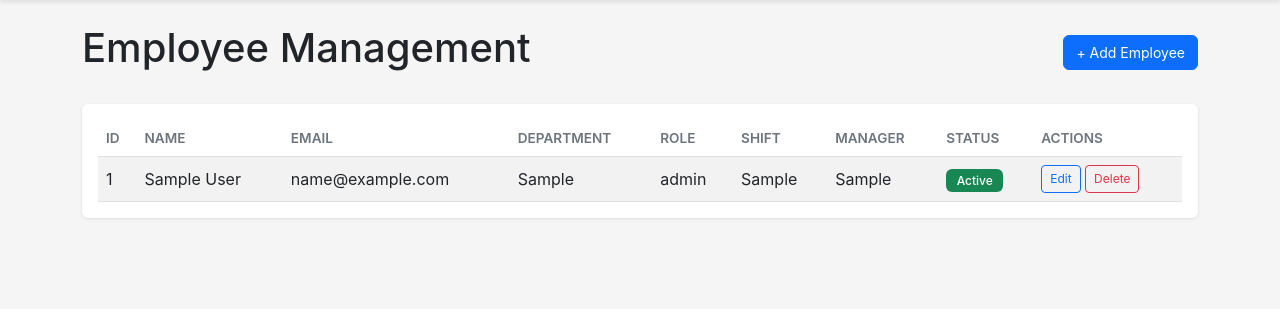
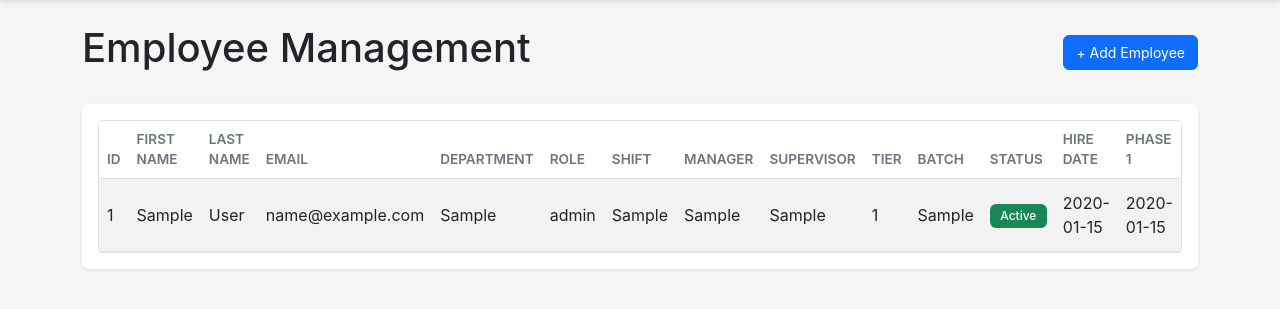
Before and after one commit to rafael7ms/operations-db, a Flask app: page /employees in a window 1280 px wide. Shown: the part 56-365 px from the top of the page. Run offline with Flask 3, Linux system fonts and the light colour scheme; a user stored in the database is signed in; tables that the repository leaves empty hold one stand-in row (values such as "Sample post").

Commit message:
Add horizontal scroll for employee table with all fields
- templates/employees.html: Added all employee fields to table
- static/css/style.css: Added .table-container with overflow-x: auto

Co-Authored-By: Claude Opus 4.6 <noreply@anthropic.com>

```diff
--- a/app/static/css/style.css
+++ b/app/static/css/style.css
@@ -130,3 +130,11 @@ body {
     0% { transform: rotate(0deg); }
     100% { transform: rotate(360deg); }
 }
+
+/* Horizontal Scrollable Table Container */
+.table-container {
+    overflow-x: auto;
+    -webkit-overflow-scrolling: touch;
+    border: 1px solid #dee2e6;
+    border-radius: 0.25rem;
+}
--- a/app/templates/employees.html
+++ b/app/templates/employees.html
@@ -54,18 +54,26 @@
 
         <div class="card">
             <div class="card-body">
-                <div class="table-responsive">
+                <div class="table-container">
                     <table class="table table-striped table-hover">
                         <thead>
                             <tr>
                                 <th>ID</th>
-                                <th>Name</th>
+                                <th>First Name</th>
+                                <th>Last Name</th>
                                 <th>Email</th>
                                 <th>Department</th>
                                 <th>Role</th>
                                 <th>Shift</th>
                                 <th>Manager</th>
+                                <th>Supervisor</th>
+                                <th>Tier</th>
+                                <th>Batch</th>
                                 <th>Status</th>
+                                <th>Hire Date</th>
+                                <th>Phase 1</th>
+                                <th>Phase 2</th>
+                                <th>Phase 3</th>
                                 <th>Actions</th>
                             </tr>
                         </thead>
@@ -73,13 +81,21 @@
                             {% for employee in employees %}
                             <tr>
                                 <td>{{ employee.employee_id }}</td>
-                                <td>{{ employee.full_name }}</td>
+                                <td>{{ employee.first_name }}</td>
+                                <td>{{ employee.last_name }}</td>
                                 <td>{{ employee.company_email }}</td>
                                 <td>{{ employee.department }}</td>
                                 <td>{{ employee.role }}</td>
                                 <td>{{ employee.shift }}</td>
                                 <td>{{ employee.manager }}</td>
+                                <td>{{ employee.supervisor }}</td>
+                                <td>{{ employee.tier or '' }}</td>
+                                <td>{{ employee.batch }}</td>
                                 <td><span class="badge bg-{{ 'success' if employee.status == 'Active' else 'secondary' }}">{{ employee.status }}</span></td>
+                                <td>{{ employee.hire_date.strftime('%Y-%m-%d') if employee.hire_date else '' }}</td>
+                                <td>{{ employee.phase_1_date.strftime('%Y-%m-%d') if employee.phase_1_date else '' }}</td>
+                                <td>{{ employee.phase_2_date.strftime('%Y-%m-%d') if employee.phase_2_date else '' }}</td>
+                                <td>{{ employee.phase_3_date.strftime('%Y-%m-%d') if employee.phase_3_date else '' }}</td>
                                 <td>
                                     <button class="btn btn-sm btn-outline-primary" onclick="editEmployee({{ employee.employee_id }})">Edit</button>
                                     <button class="btn btn-sm btn-outline-danger" onclick="deleteEmployee({{ employee.employee_id }})">Delete</button>
```
